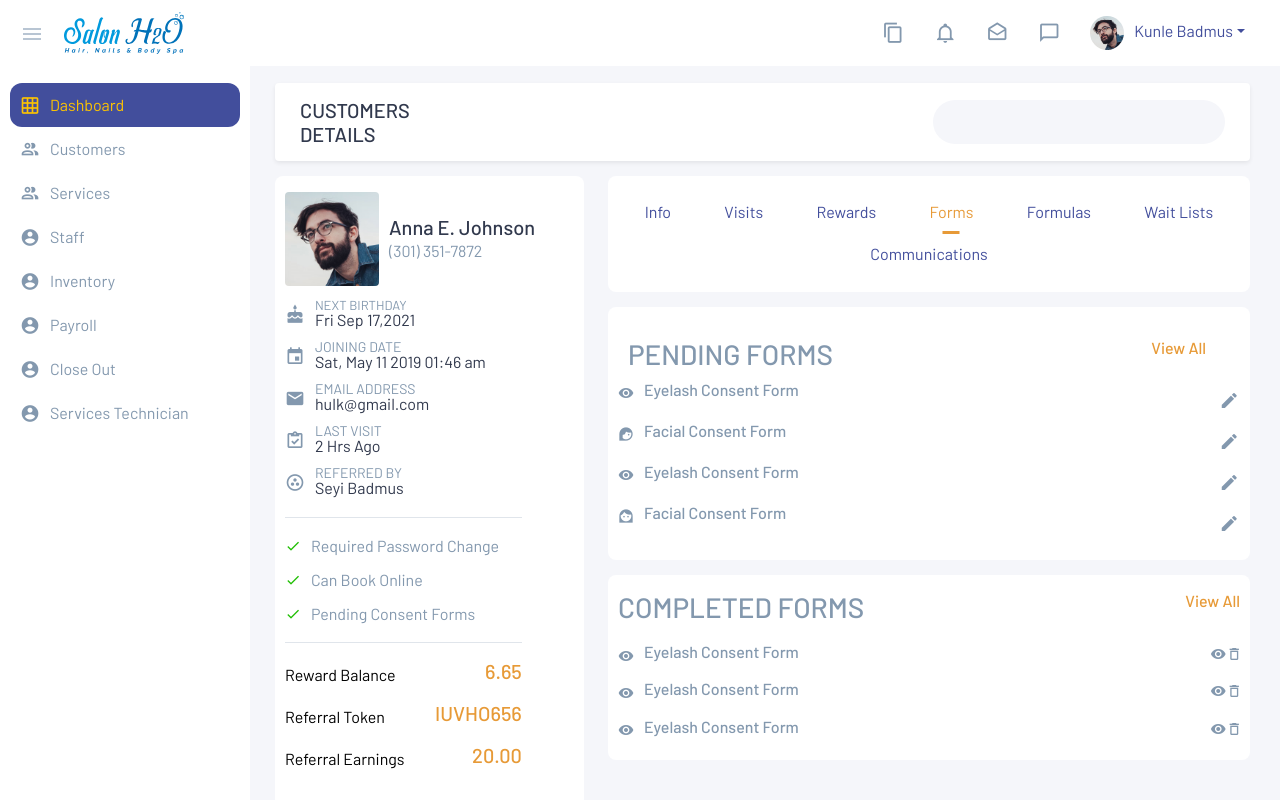
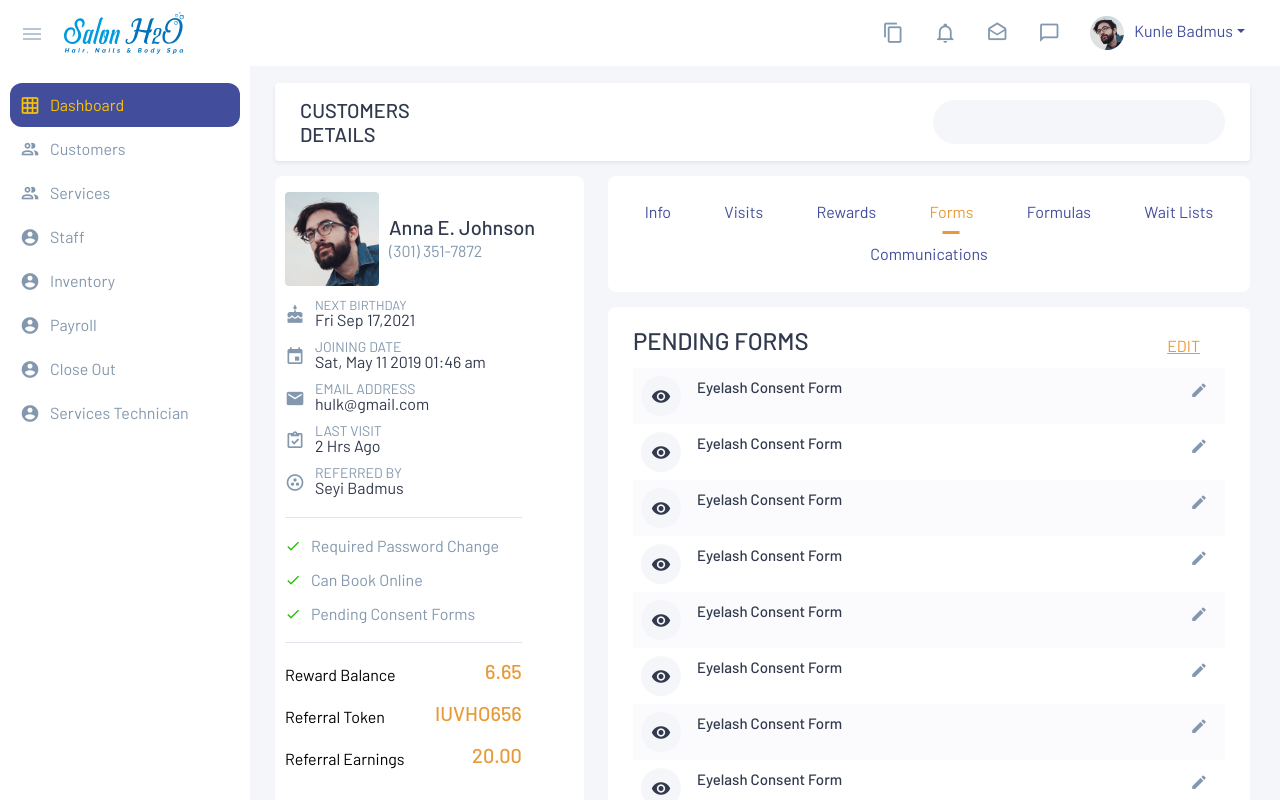
Before and after one commit to codingdeep/silverbird-business-dipu, a React (Create React App) app: page /customer-details in a window 1280 px wide. Both pictures are taken after a click on the link "Forms". Shown: the top 800 px of the page. Built offline with nearby package versions, Linux system fonts and the light colour scheme.

Commit message:
fix: form of cuterm tab content

```diff
--- a/src/assets/scss/_tabs.scss
+++ b/src/assets/scss/_tabs.scss
@@ -45,3 +45,7 @@
         }
     }
 }
+
+.table-striped-light>tbody>tr:nth-of-type(odd)>* {
+    background-color: rgba($light, .4);
+}
--- a/src/components/Profile/PendingForms.js
+++ b/src/components/Profile/PendingForms.js
@@ -3,120 +3,238 @@ import React from "react";
 export const PendingForms = () => {
   return (
     <>
-      <div className="card card-default">
-        <div className="card-body">
-          <div className="row px-2">
-            <div className="row mt-3">
-              <div className="col-md-6 col-10">
-                <h3 className="text-uppercase">Pending Forms</h3>
+      <div className="card card-default mb-5">
+        <div className="card-body px-5">
+
+          <div className="d-flex align-items-center justify-content-between">
+            <h4 className="text-uppercase text-dark">Pending Forms</h4>
+            <button className="btn btn-link text-warning">Edit</button>
           </div>
-              <div className="col-md-6 col-10">
-                <h6 className="text-end text-warning">View All</h6>
+
+          <div className="table-responsive">
+            <table class="table table-default table-striped-light">
+              <tbody>
+                <tr >
+                  <td style={{ width: "50px" }}>
+                    <div className="icon icon-sm rounded-circle bg-light">
+                      <i className='mdi mdi-eye'></i>
                     </div>
+                  </td>
+                  <td >
+                    Eyelash Consent Form
+                  </td>
+                  <td >
+                    <div className="d-flex justify-content-end" ><button className="btn btn-sm mdi mdi-pencil font-size-20 text-end"></button></div>
+                  </td>
+                </tr>
+
+                <tr>
+                  <td style={{ width: "50px" }}>
+                    <div className="icon icon-sm rounded-circle bg-light">
+                      <i className='mdi mdi-eye'></i>
                     </div>
+                  </td>
+                  <td>
+                    Eyelash Consent Form
+                  </td>
+                  <td>
+                    <div className="d-flex justify-content-end" ><button className="btn btn-sm mdi mdi-pencil font-size-20 text-end"></button></div>
+                  </td>
+                </tr>
+
+
+                <tr>
+                  <td style={{ width: "50px" }}>
+                    <div className="icon icon-sm rounded-circle bg-light">
+                      <i className='mdi mdi-eye'></i>
                     </div>
-          <div className="row">
-            <div className="col-md-11 col-10">
-              <div className="d-flex align-items-center">
-                <i className="mdi mdi-eye"></i>
-                <h6 className="ms-2">Eyelash Consent Form</h6>
+                  </td>
+                  <td>
+                    Eyelash Consent Form
+                  </td>
+                  <td>
+                    <div className="d-flex justify-content-end" ><button className="btn btn-sm mdi mdi-pencil font-size-20 text-end"></button></div>
+                  </td>
+                </tr>
+
+                <tr>
+                  <td style={{ width: "50px" }}>
+                    <div className="icon icon-sm rounded-circle bg-light">
+                      <i className='mdi mdi-eye'></i>
                     </div>
+                  </td>
+                  <td>
+                    Eyelash Consent Form
+                  </td>
+                  <td>
+                    <div className="d-flex justify-content-end" ><button className="btn btn-sm mdi mdi-pencil font-size-20 text-end"></button></div>
+                  </td>
+                </tr>
+
+                <tr>
+                  <td style={{ width: "50px" }}>
+                    <div className="icon icon-sm rounded-circle bg-light">
+                      <i className='mdi mdi-eye'></i>
                     </div>
-            <div className="col-md-1 col-2">
-              <button className="btn btn-sm mdi mdi-pencil font-size-20 text-end"></button>
+                  </td>
+                  <td>
+                    Eyelash Consent Form
+                  </td>
+                  <td>
+                    <div className="d-flex justify-content-end" ><button className="btn btn-sm mdi mdi-pencil font-size-20 text-end"></button></div>
+                  </td>
+                </tr>
+
+                <tr>
+                  <td style={{ width: "50px" }}>
+                    <div className="icon icon-sm rounded-circle bg-light">
+                      <i className='mdi mdi-eye'></i>
+                    </div>
+                  </td>
+                  <td>
+                    Eyelash Consent Form
+                  </td>
+                  <td>
+                    <div className="d-flex justify-content-end" ><button className="btn btn-sm mdi mdi-pencil font-size-20 text-end"></button></div>
+                  </td>
+                </tr>
+
+                <tr>
+                  <td style={{ width: "50px" }}>
+                    <div className="icon icon-sm rounded-circle bg-light">
+                      <i className='mdi mdi-eye'></i>
+                    </div>
+                  </td>
+                  <td>
+                    Eyelash Consent Form
+                  </td>
+                  <td>
+                    <div className="d-flex justify-content-end" ><button className="btn btn-sm mdi mdi-pencil font-size-20 text-end"></button></div>
+                  </td>
+                </tr>
+
+                <tr>
+                  <td style={{ width: "50px" }}>
+                    <div className="icon icon-sm rounded-circle bg-light">
+                      <i className='mdi mdi-eye'></i>
+                    </div>
+                  </td>
+                  <td>
+                    Eyelash Consent Form
+                  </td>
+                  <td>
+                    <div className="d-flex justify-content-end" ><button className="btn btn-sm mdi mdi-pencil font-size-20 text-end"></button></div>
+                  </td>
+                </tr>
+
+
+              </tbody>
+            </table>
+          </div>
+
         </div>
       </div>
 
-          <div className="row">
-            <div className="col-md-11 col-10">
-              <div className="d-flex align-items-center">
-                <i className="mdi mdi-face-woman-profile"></i>
-                <h6 className="ms-2">Facial Consent Form</h6>
-              </div>
-            </div>
-            <div className="col-md-1 col-2">
-              <button className="btn btn-sm mdi mdi-pencil font-size-20 text-end"></button>
-            </div>
+      <div className="card card-default">
+        <div className="card-body px-5">
+
+          <div className="d-flex align-items-center justify-content-between">
+            <h4 className="text-uppercase text-dark">Completed Forms</h4>
+            <button className="btn btn-link text-warning">Edit</button>
           </div>
 
-          <div className="row">
-            <div className="col-md-11 col-10">
-              <div className="d-flex align-items-center">
-                <i className="mdi mdi-eye"></i>
-                <h6 className="ms-2">Eyelash Consent Form</h6>
+          <div className="table-responsive">
+            <table class="table table-default table-striped-light">
+              <tbody>
+                <tr>
+                  <td style={{ width: "50px" }}>
+                    <div className="icon icon-sm rounded-circle bg-light">
+                      <i className='mdi mdi-eye'></i>
                     </div>
+                  </td>
+                  <td >
+                    Eyelash Consent Form
+                  </td>
+                  <td>
+                    4:30 pm Mon, July 28th, 2020
+                  </td>
+                  <td >
+                    <div className="d-flex justify-content-end" >
+                      <button className="btn btn-sm mdi mdi-eye font-size-20 text-end me-3"></button>
+                      <button className="btn btn-sm mdi mdi-delete font-size-20 text-end"></button>
                     </div>
-            <div className="col-md-1 col-2">
-              <button className="btn btn-sm mdi mdi-pencil font-size-20 text-end"></button>
+                  </td>
+                </tr>
+
+                <tr>
+                  <td style={{ width: "50px" }}>
+                    <div className="icon icon-sm rounded-circle bg-light">
+                      <i className='mdi mdi-eye'></i>
                     </div>
+                  </td>
+                  <td >
+                    Eyelash Consent Form
+                  </td>
+                  <td>
+                    4:30 pm Mon, July 28th, 2020
+                  </td>
+                  <td >
+                    <div className="d-flex justify-content-end" >
+                      <button className="btn btn-sm mdi mdi-eye font-size-20 text-end me-3"></button>
+                      <button className="btn btn-sm mdi mdi-delete font-size-20 text-end"></button>
+                    </div>
+                  </td>
+                </tr>
+
+
+                <tr>
+                  <td style={{ width: "50px" }}>
+                    <div className="icon icon-sm rounded-circle bg-light">
+                      <i className='mdi mdi-eye'></i>
+                    </div>
+                  </td>
+                  <td >
+                    Eyelash Consent Form
+                  </td>
+                  <td>
+                    4:30 pm Mon, July 28th, 2020
+                  </td>
+                  <td >
+                    <div className="d-flex justify-content-end" >
+                      <button className="btn btn-sm mdi mdi-eye font-size-20 text-end me-3"></button>
+                      <button className="btn btn-sm mdi mdi-delete font-size-20 text-end"></button>
+                    </div>
+                  </td>
+                </tr>
+
+
+                <tr>
+                  <td style={{ width: "50px" }}>
+                    <div className="icon icon-sm rounded-circle bg-light">
+                      <i className='mdi mdi-eye'></i>
+                    </div>
+                  </td>
+                  <td >
+                    Eyelash Consent Form
+                  </td>
+                  <td>
+                    4:30 pm Mon, July 28th, 2020
+                  </td>
+                  <td >
+                    <div className="d-flex justify-content-end" >
+                      <button className="btn btn-sm mdi mdi-eye font-size-20 text-end me-3"></button>
+                      <button className="btn btn-sm mdi mdi-delete font-size-20 text-end"></button>
+                    </div>
+                  </td>
+                </tr>
+
+
+
+
+              </tbody>
+            </table>
           </div>
 
-          <div className="row">
-            <div className="col-md-11 col-10">
-              <div className="d-flex align-items-center">
-                <i className="mdi mdi-face-woman"></i>
-                <h6 className="ms-2">Facial Consent Form</h6>
-              </div>
-            </div>
-            <div className="col-md-1 col-2">
-              <button className="btn btn-sm mdi mdi-pencil font-size-20 text-end"></button>
-            </div>
-          </div>
-        </div>
-      </div>
-
-      <div className="card card-default mt-3">
-        <div className="card-body">
-          <div className="row">
-            <div className="col-md-6 col-10">
-              <h3 className="text-uppercase">Completed Forms</h3>
-            </div>
-            <div className="col-md-6 col-10">
-              <h6 className="text-end text-warning">View All</h6>
-            </div>
-          </div>
-          <div className="row mt-2">
-            <div className="col-md-11 col-10">
-              <div className="d-flex align-items-center">
-                <i className="mdi mdi-eye"></i>
-                <h6 className="ms-2">Eyelash Consent Form</h6>
-              </div>
-            </div>
-            <div className="col-md-1 col-2">
-              <div className="d-flex align-items-center justify-content-between">
-                <i className="mdi mdi-eye"></i>
-                <i className="mdi mdi-delete-outline"></i>
-              </div>
-            </div>
-          </div>
-          <div className="row mt-2">
-            <div className="col-md-11 col-10">
-              <div className="d-flex align-items-center">
-                <i className="mdi mdi-eye"></i>
-                <h6 className="ms-2">Eyelash Consent Form</h6>
-              </div>
-            </div>
-            <div className="col-md-1 col-2">
-              <div className="d-flex align-items-center justify-content-between">
-                <i className="mdi mdi-eye"></i>
-                <i className="mdi mdi-delete-outline"></i>
-              </div>
-            </div>
-          </div>
-          <div className="row mt-2">
-            <div className="col-md-11 col-10">
-              <div className="d-flex align-items-center">
-                <i className="mdi mdi-eye"></i>
-                <h6 className="ms-2">Eyelash Consent Form</h6>
-              </div>
-            </div>
-            <div className="col-md-1 col-2">
-              <div className="d-flex align-items-center justify-content-between">
-                <i className="mdi mdi-eye"></i>
-                <i className="mdi mdi-delete-outline"></i>
-              </div>
-            </div>
-          </div>
         </div>
       </div>
     </>
```
Lines whose indentation alone changed are shown as unchanged.
